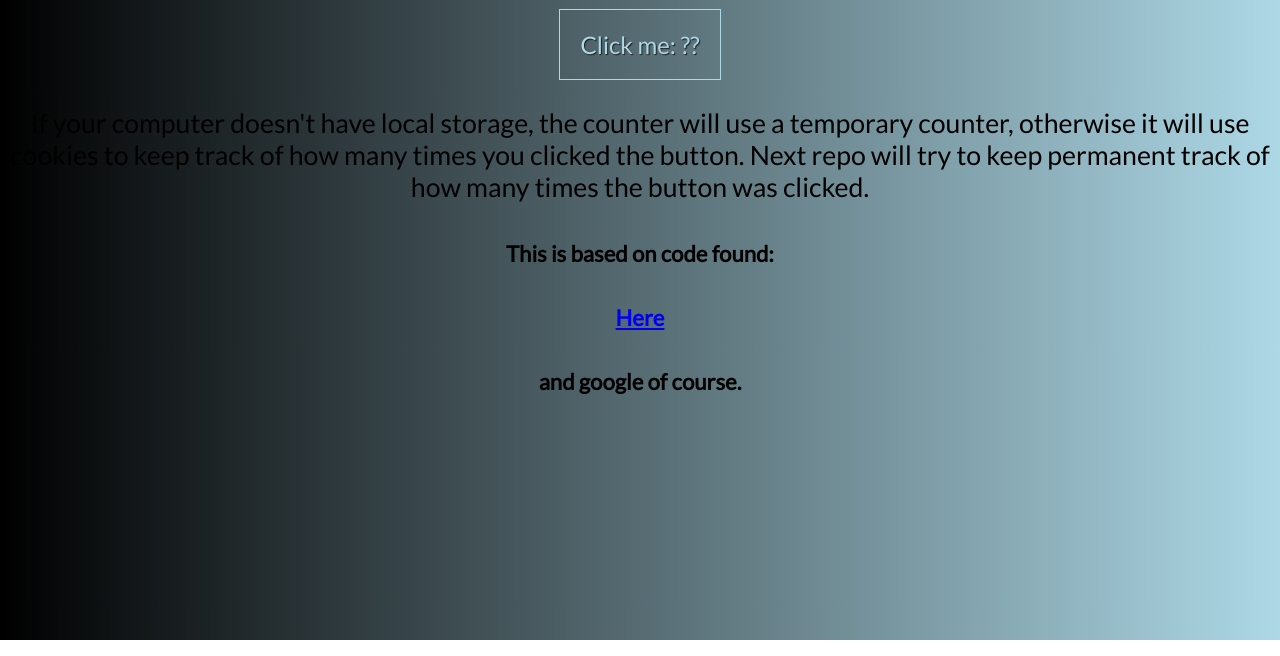
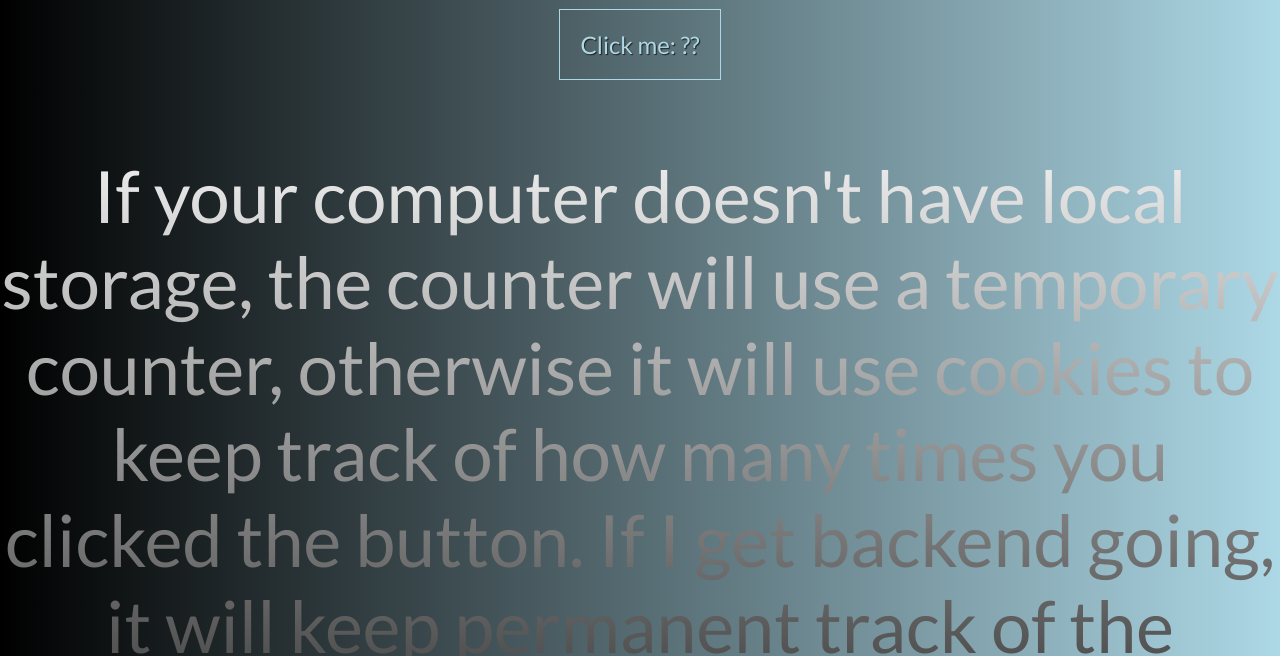
Before and after one commit to AJuneSlop/clickcounter.github.io, a plain HTML site: page index.html in a window 1280 px wide. Shown: the part 160-816 px from the top of the page. Drawn offline with Linux system fonts and the light colour scheme.

Commit message:
Update index.html
Adding gradient to text?

```diff
--- a/index.html
+++ b/index.html
@@ -44,6 +44,13 @@ button {
   border: 1px solid lightblue;
   color: lightblue;
 }
+p {
+  font-size: 72px;
+  background: -webkit-linear-gradient(#eee, #333);
+  -webkit-background-clip: text;
+  -webkit-text-fill-color: transparent;
+}
+
   </style>
 <script src="index.js" defer></script>
 </head>
@@ -53,7 +60,7 @@ button {
 
     <h3>Click Counter</h3>
     <button onclick=clickCounter id="clickme">Click me: ??</button>
-    <p> If your computer doesn't have local storage, the counter will use a temporary counter, otherwise it will use cookies to keep track of how many times you clicked the button. Next repo will try to keep permanent track of how many times the button was clicked.</p>
+    <p> If your computer doesn't have local storage, the counter will use a temporary counter, otherwise it will use cookies to keep track of how many times you clicked the button. If I get backend going, it will keep permanent track of the number of times the button was clicked.</p>
 
     <h5>This is based on code found:</h5>
     <h5>
```
